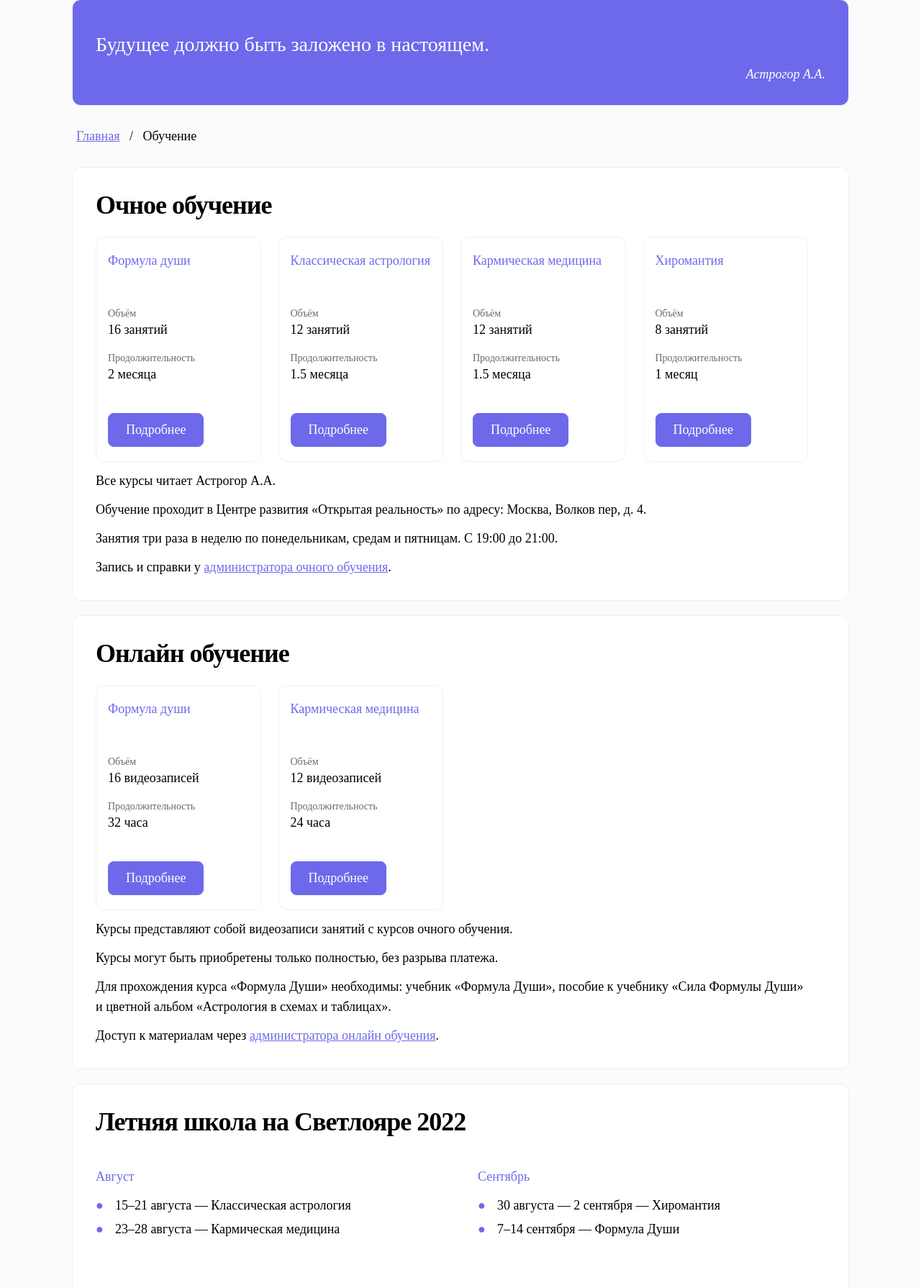
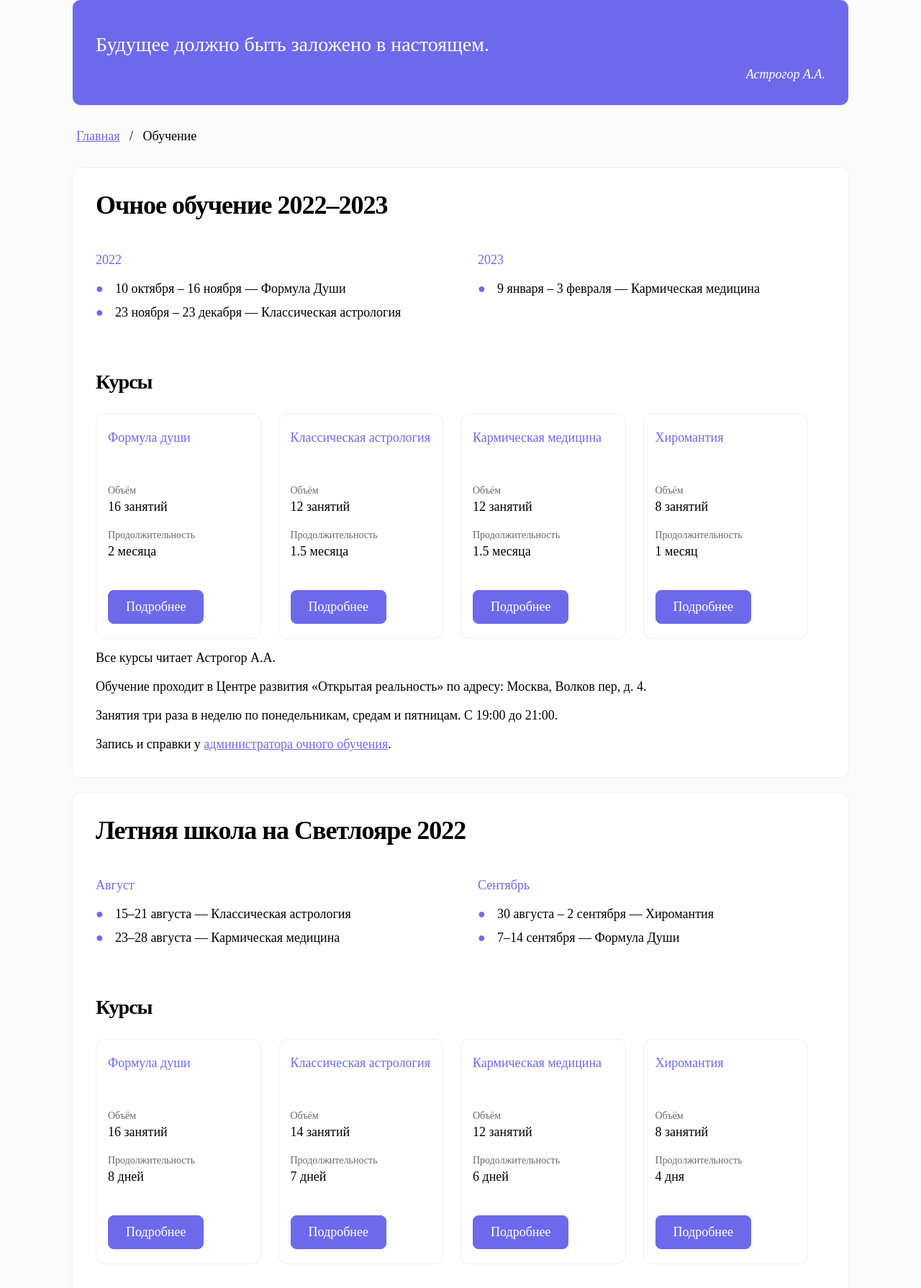
Before and after one commit to mosigo/astrogor, a Flask app: page /edu in a window 1280 px wide. Shown: the part 83-1873 px from the top of the page at 72% size. Run offline with Flask 2, Linux system fonts and the light colour scheme; parts of the project's set-up code (start-up, migrations or seed data) failed here and were passed over; some web fonts are replaced.

Commit message:
Добавлено расписание очных занятий на конец 2022 и начало 2023 года.

```diff
--- a/templates/edu.html
+++ b/templates/edu.html
@@ -40,8 +40,31 @@ img.border {
 
 <!--Офлайн-->
 <div class="plate-base">
+    <a id="moscow"></a>
     <div class="plate w100">
-        <h1>Очное обучение</h1>
+        <h1>Очное обучение 2022–2023</h1>
+        <div class="plate-inner no-header">
+            <div class="w50 left">
+                <div class="text-header">2022</div>
+                <ul>
+                    <li>10 октября – 16 ноября — Формула Души</li>
+                    <li>23 ноября – 23 декабря — Классическая астрология</li>
+                </ul>
+            </div>
+            <div class="w50 right">
+                <div class="text-header">2023</div>
+                <ul>
+                    <li>9 января – 3 февраля — Кармическая медицина</li>
+                </ul>
+
+            </div>
+        </div>
+        <!-- Карточки курсов -->
+        <div class="plate-inner not-first">
+            <div class="w50">
+                <h3>Курсы</h3>
+            </div>
+        </div>
         <div class="plate-inner">
             <div class="w25 inner-block">
                 <div class="text-header">Формула души</div>
@@ -171,7 +147,7 @@ img.border {
             <div class="w50 right">
                 <div class="text-header">Сентябрь</div>
                 <ul>
-                    <li>30 августа — 2 сентября — Хиромантия</li>
+                    <li>30 августа – 2 сентября — Хиромантия</li>
                     <li>7–14 сентября — Формула Души</li>
                 </ul>
 
@@ -299,6 +275,53 @@ img.border {
     </div>
 </div>
 
+<!--Онлайн-->
+<div class="plate-base">
+    <a id="online"></a>
+    <div class="plate w100">
+        <h1>Онлайн обучение</h1>
+        <div class="plate-inner">
+            <div class="w25 inner-block">
+                <div class="text-header">Формула души</div>
+                <div class="label">Объём</div>
+                <div class="text">16 видеозаписей</div>
+                <div class="label">Продолжительность</div>
+                <div class="text">32 часа</div>
+                <div class="action">
+                    <a href="/courses/fd">
+                        <button class="btn">Подробнее</button>
+                    </a>
+                </div>
+            </div>
+            <div class="w25 inner-block">
+                <div class="text-header">Кармическая медицина</div>
+                <div class="label">Объём</div>
+                <div class="text">12 видеозаписей</div>
+                <div class="label">Продолжительность</div>
+                <div class="text">24 часа</div>
+                <div class="action">
+                    <a href="/courses/karma">
+                        <button class="btn">Подробнее</button>
+                    </a>
+                </div>
+            </div>
+            <div class="w25 inner-block empty">
+                <div class="text"> </div>
+            </div>
+            <div class="w25 inner-block empty">
+                <div class="text"> </div>
+            </div>
+        </div>
+        <div class="text">
+            <p>Курсы представляют собой видеозаписи занятий с курсов очного обучения.</p>
+            <p>Курсы могут быть приобретены только полностью, без разрыва платежа.</p>
+            <p>Для прохождения курса «Формула Души» необходимы: учебник «Формула Души»,
+                пособие к учебнику «Сила Формулы Души» и цветной альбом «Астрология в схемах и таблицах».</p>
+            <p>Доступ к материалам через <a href="/contacts#online-edu">администратора онлайн обучения</a>.</p>
+        </div>
+    </div>
+</div>
+
 {% include "blocks/books.html" %}
 
 {% include "blocks/videos.html" %}
```
Also changed, not shown: other parts of templates/edu.html (+0 -47 lines), templates/index.html (+11 -13 lines), static/pic/offline_photo.png (added).
